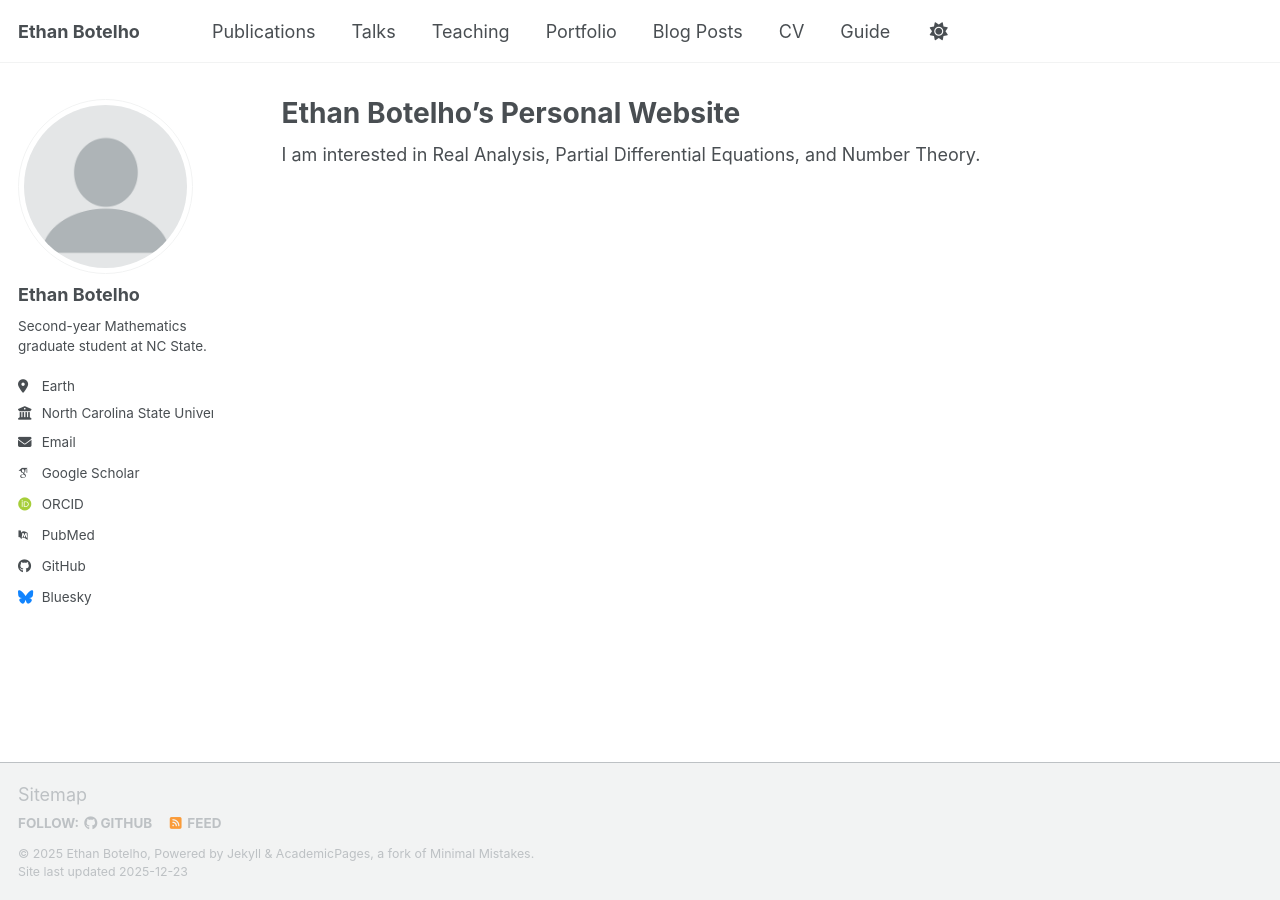
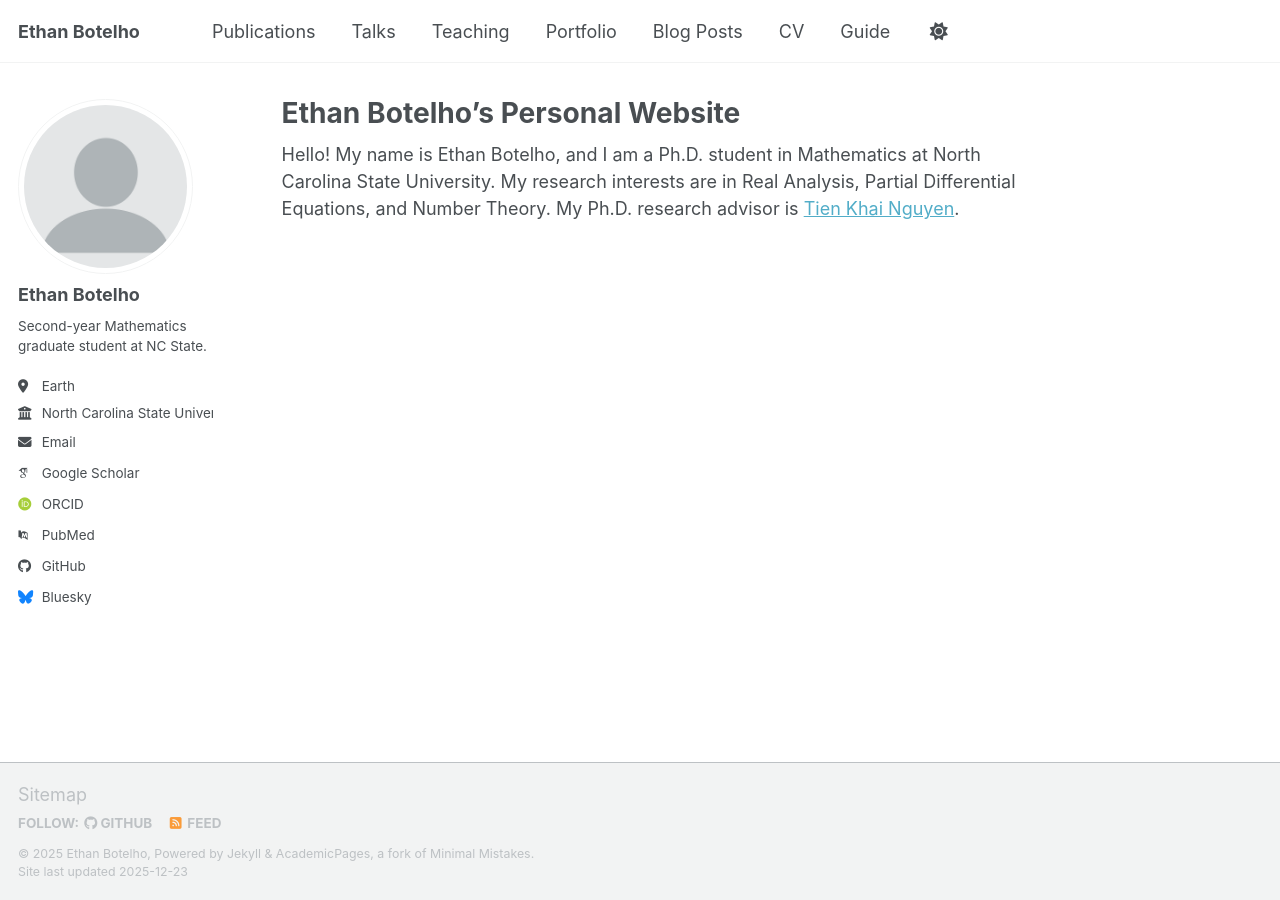
Before and after one commit to ethanbotelho/ethanbotelho.github.io, a Jekyll site: the page built from _pages/about.md, in a window 1280 px wide. Built offline with Jekyll 4.4.1, drawn with Linux system fonts in a browser that asks for light colours; some web fonts are replaced; a script bundle is joined from its source files by our own code; library files that are not in the unit come from our copies.

Commit message:
Update about.md
Additional description updates.

```diff
--- a/_pages/about.md
+++ b/_pages/about.md
@@ -7,4 +7,4 @@ redirect_from:
   - /about.html
 ---
 
-I am interested in Real Analysis, Partial Differential Equations, and Number Theory.
+Hello! My name is Ethan Botelho, and I am a Ph.D. student in Mathematics at North Carolina State University. My research interests are in Real Analysis, Partial Differential Equations, and Number Theory. My Ph.D. research advisor is [Tien Khai Nguyen](https://tnguye13.math.ncsu.edu/).
```
